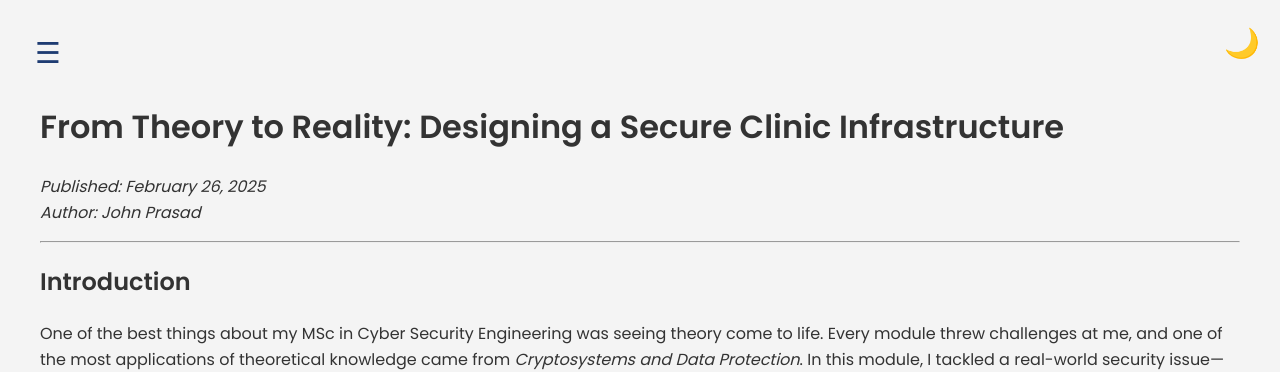
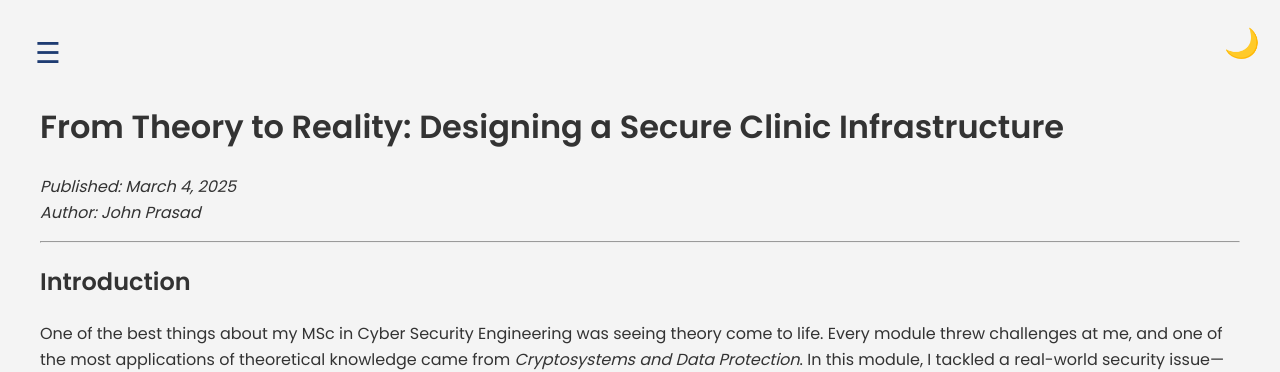
Before and after one commit to barrryblock/barrryblock.github.io, a Jekyll site: the page built from _posts/2025-03-04-from-theory-to-reality.md, in a window 1280 px wide and 900 px high. Shown: the top 372 px of the window. Built offline with Jekyll 4.4.1, drawn with Linux system fonts in a browser that asks for light colours; our own code applies the rules of GitHub Pages for plain Markdown files.

Commit message:
date fix

```diff
--- a/_posts/2025-03-04-from-theory-to-reality.md
+++ b/_posts/2025-03-04-from-theory-to-reality.md
@@ -3,7 +3,7 @@ title: "From Theory to Reality: Designing a Secure Clinic Infrastructure"
 ---
 
 # From Theory to Reality: Designing a Secure Clinic Infrastructure
-*Published: February 26, 2025*
+*Published: March 4, 2025*
 *Author: John Prasad*
 
 ---
```
